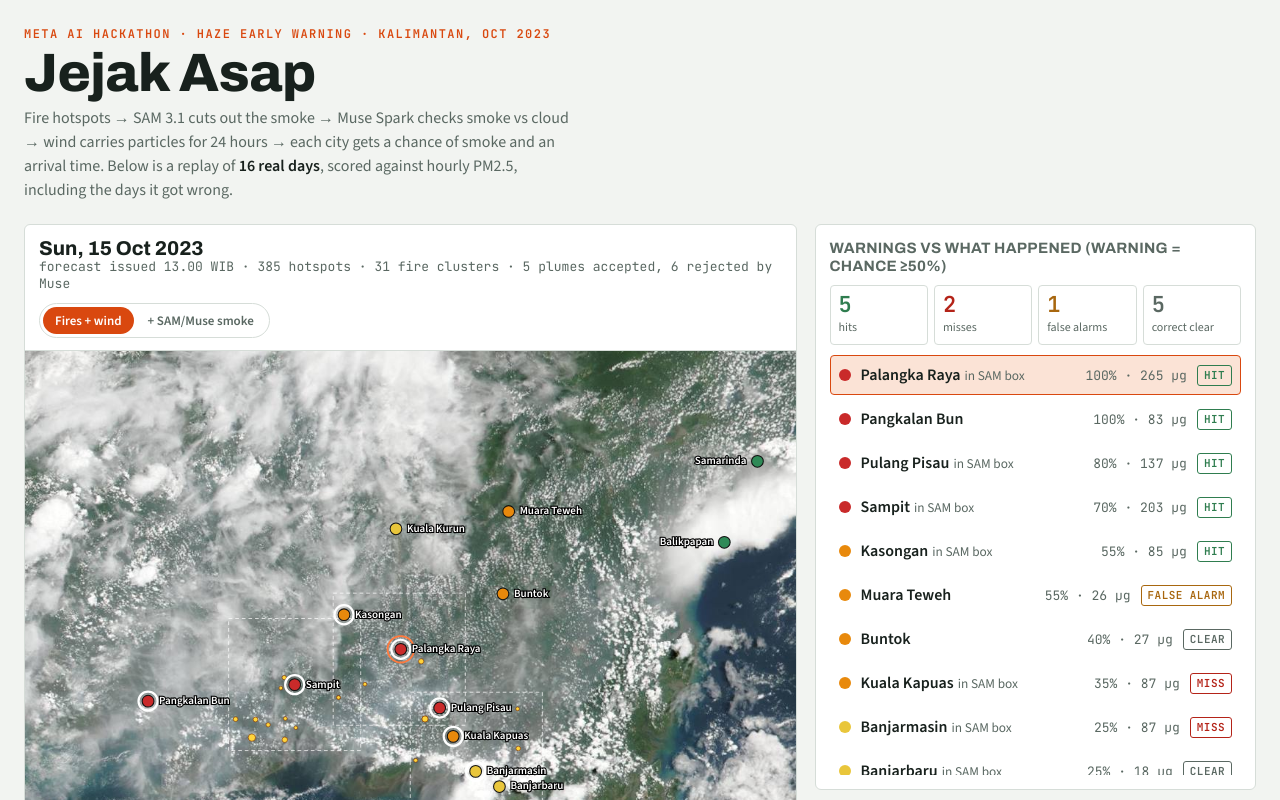
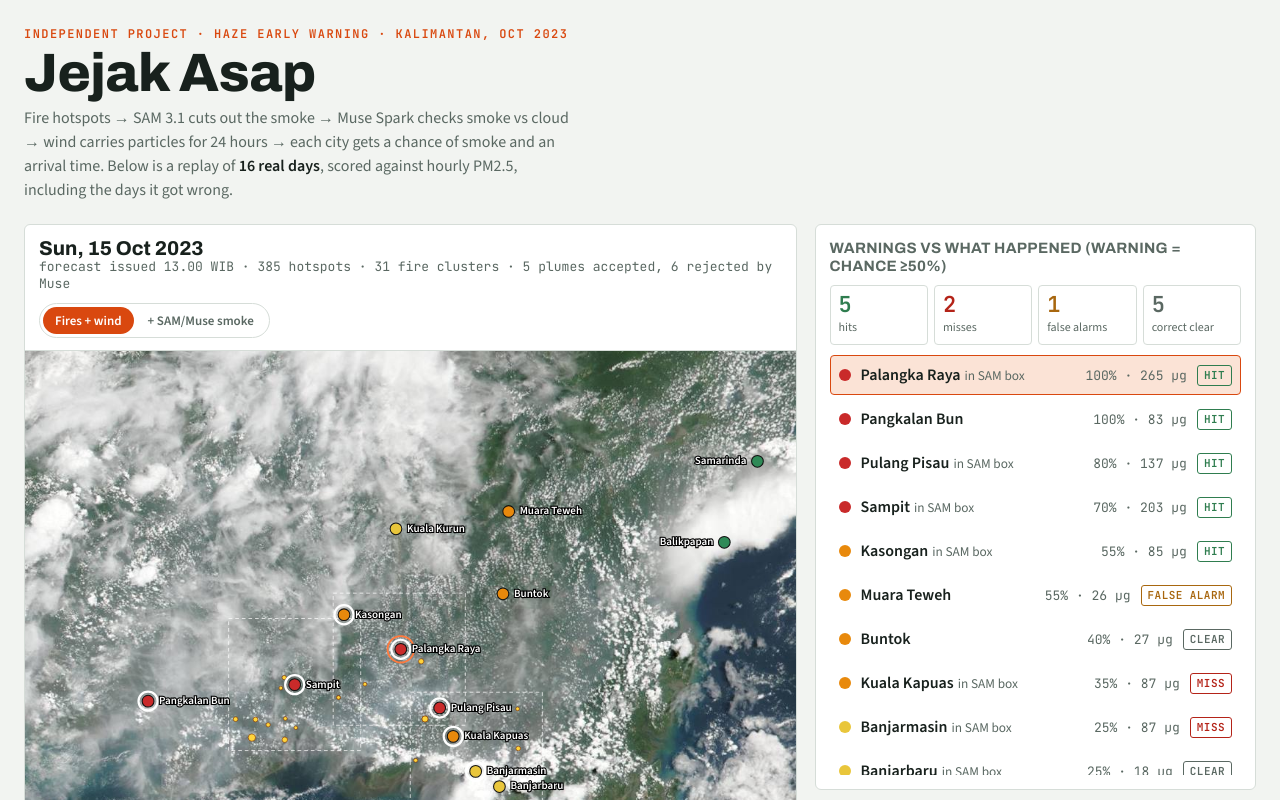
Before and after one commit to mshadianto/jejak-asap, a plain HTML site: page web/index.html in a window 1280 px wide. Shown: the top 800 px of the page. Drawn offline with nearby package versions, Linux system fonts and the light colour scheme.

Commit message:
Mark as independent project, not a hackathon entry
Co-Authored-By: Claude Opus 5.5 <noreply@anthropic.com>

Claude-Session: https://claude.ai/code/session_01HsvefBSiGAyuq42CL7cHce

```diff
--- a/web/index.html
+++ b/web/index.html
@@ -135,7 +135,7 @@ footer p { margin: 0 0 6px; }
 
 <div class="wrap">
   <header>
-    <div class="eyebrow">Meta AI hackathon · haze early warning · Kalimantan, Oct 2023</div>
+    <div class="eyebrow">Independent project · haze early warning · Kalimantan, Oct 2023</div>
     <h1>Jejak Asap</h1>
     <p class="lede">Fire hotspots → SAM 3.1 cuts out the smoke → Muse Spark checks smoke vs cloud → wind carries particles for 24 hours → each city gets a chance of smoke and an arrival time. Below is a replay of <b>16 real days</b>, scored against hourly PM2.5, including the days it got wrong.</p>
   </header>
```
Also changed, not shown: 2 other files.
